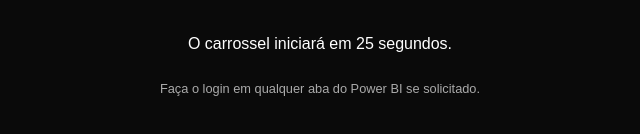
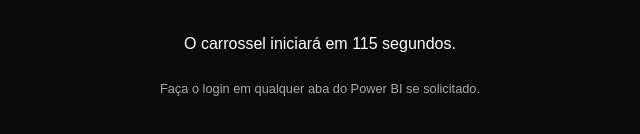
Before and after one commit to ggcmaa/IndicadoresUVT, a plain HTML site: page index.html in a window 1280 px wide. Shown: the part 376-510 px from the top of the page, 320-960 px from the left. Drawn offline with Linux system fonts and the light colour scheme.

Commit message:
Update index.html

```diff
--- a/index.html
+++ b/index.html
@@ -28,7 +28,7 @@
 
     <script>
         // Configurações
-        const tempoEsperaLogin = 30; // 2 minutos em segundos
+        const tempoEsperaLogin = 120; // 2 minutos em segundos
         const tempoTrocaSlide = 30;   // 30 segundos por aba
 
         const frames = document.querySelectorAll('iframe');
```
